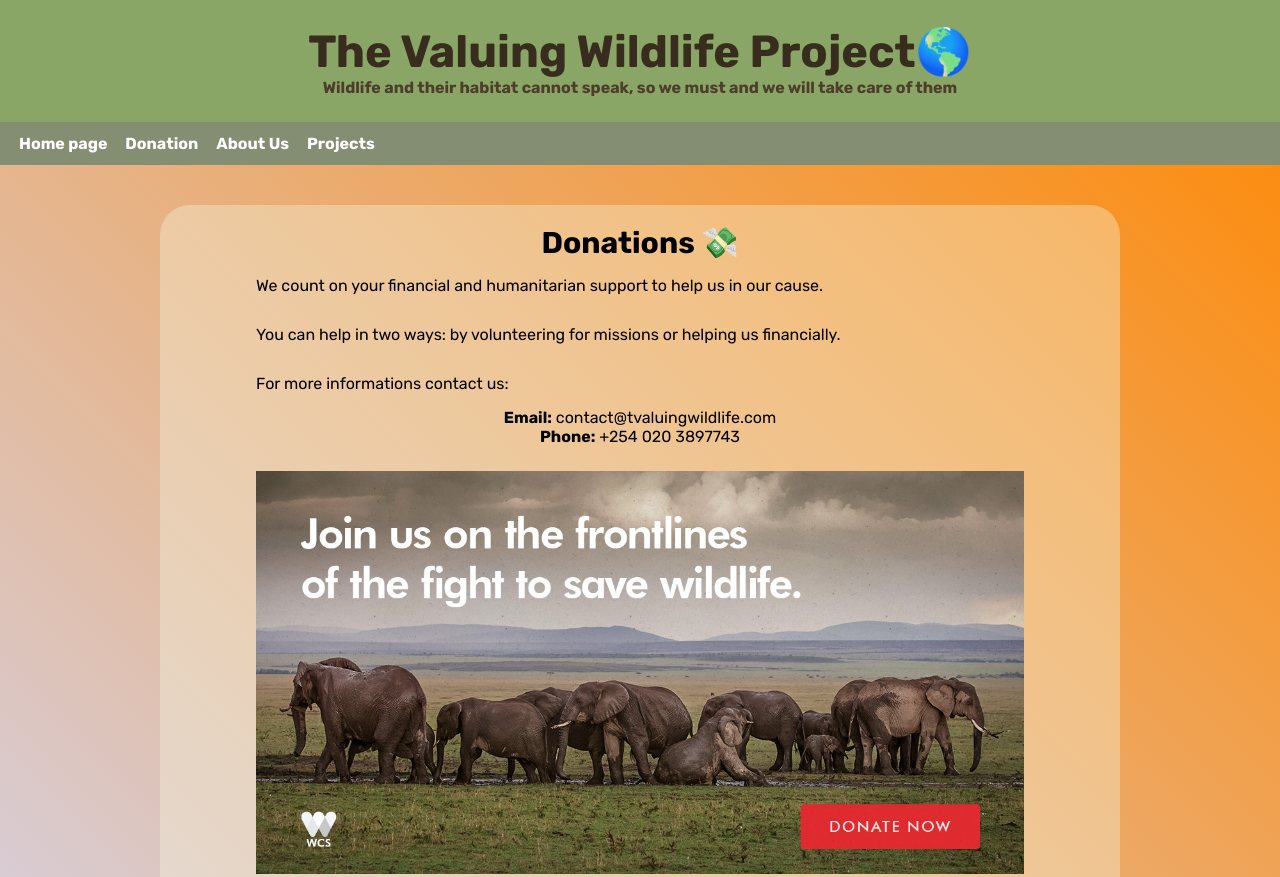
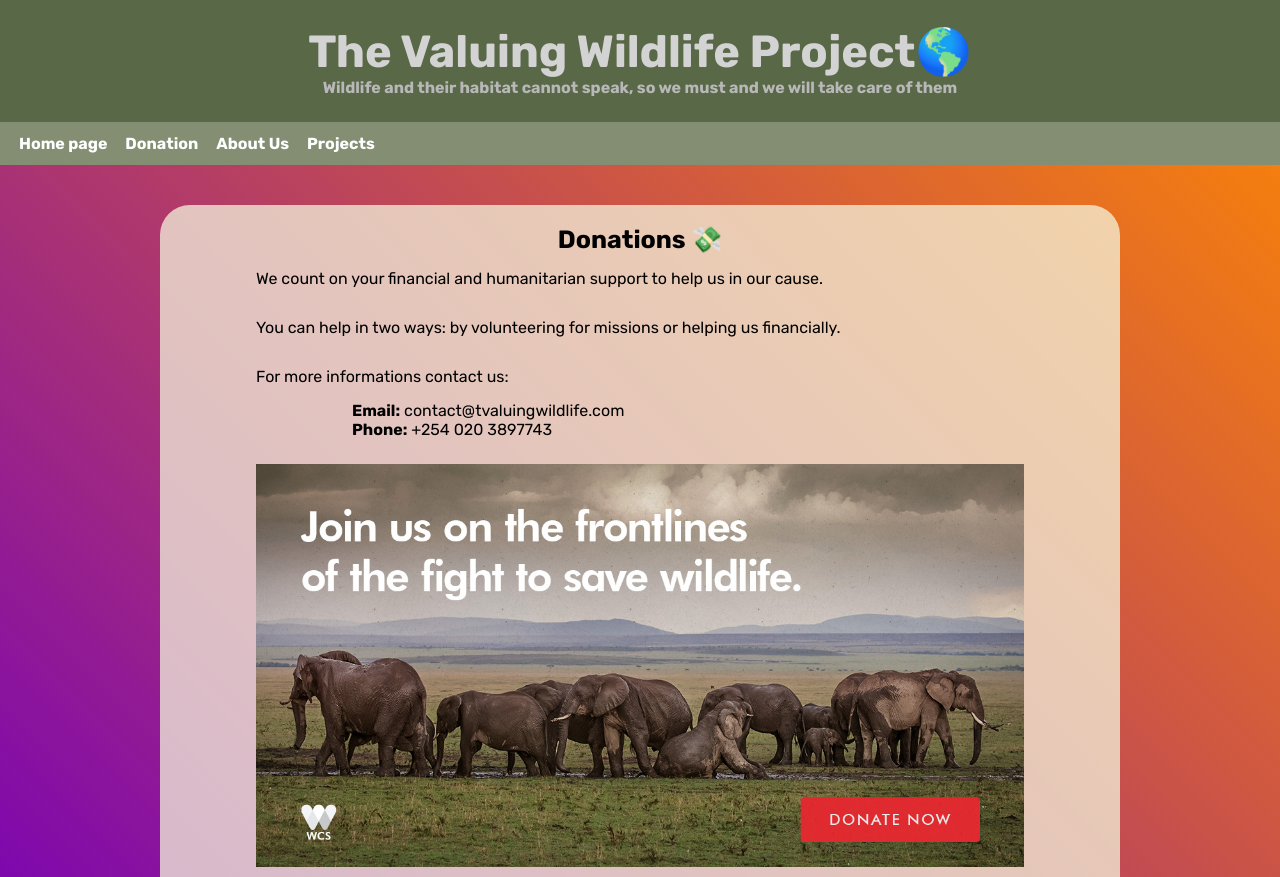
Before and after one commit to samuelcostaf/kenya, a plain HTML site: page donation.html in a window 1280 px wide. Shown: the top 877 px of the page. Drawn offline with Linux system fonts and the light colour scheme.

Commit message:
Update style.css

```diff
--- a/style.css
+++ b/style.css
@@ -6,23 +6,24 @@
 }
 /*Corpo */
 body{
-    background-image: linear-gradient(45deg, #d6d0e1, rgb(255, 136, 1));
+    background-image: linear-gradient(45deg, #7700b8, rgb(255, 136, 1));
 }
 
 
 /*Cabeçalho*/
 header{
     padding: 25px;
-    background-color: #89A666;
+    background-color: #596847;
 }
 header h1{
-    color: #382c1f;
+    /*color: #382c1f;*/
+    color: #d3d3d3;
     font-size: 45px;
     text-align: center;
     font-weight: bold;
 }
 header p{
-    color: #4d3d2b;
+    color: #b8b8b8;;
     text-align: center;
 }
 
@@ -59,7 +60,7 @@ main{
 }
 article{
     text-align: center;
-    background-color: rgba(245, 245, 220, 0.368);
+    background-color: rgba(245, 245, 220, 0.742);
     width: 75%;
     margin: auto;
     border-radius: 30px;
@@ -68,8 +69,9 @@ article{
 article h2{
     padding-top: 20px;
     text-align: center;
-    font-size: 30px;
+    font-size: 25px;
     font-weight: bold;
+
 }
 article p {
     max-width: 80%;
@@ -86,6 +88,11 @@ article img{
     margin-bottom: 20px;
 }
 
+ul{
+    text-align: justify;
+    margin-left: 20%;
+}
+
 /*Rodapé*/
 footer{
     margin-top: 50px;
```
